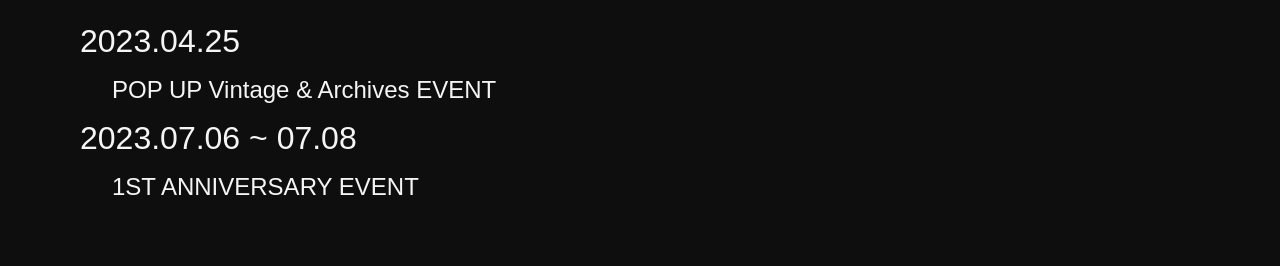
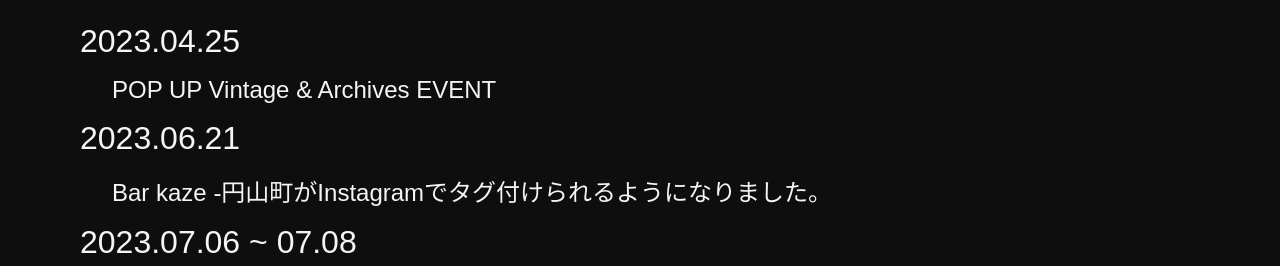
Before and after one commit to mitsu0428/bar-kaze, a Next.js app: page / in a window 1280 px wide. Shown: the part 949-1215 px from the top of the page. Built offline with nearby package versions, Linux system fonts and the light colour scheme.

Commit message:
feat: newsの追加

```diff
--- a/src/components/ShopNews.tsx
+++ b/src/components/ShopNews.tsx
@@ -5,19 +5,23 @@
   isPc: boolean;
 };
 
-function ShopNews({ isPc }: Props) {
+const ShopNews = ({ isPc }: Props) => {
   return (
     <Container isPc={isPc}>
       <CustomSubTitle>News</CustomSubTitle>
       <SubContainer>
         <CustomText>2023.04.25</CustomText>
         <CustomTextMin>POP UP Vintage & Archives EVENT</CustomTextMin>
+        <CustomText>2023.06.21</CustomText>
+        <CustomTextMin>
+          Bar kaze -円山町がInstagramでタグ付けられるようになりました。
+        </CustomTextMin>
         <CustomText>2023.07.06 ~ 07.08</CustomText>
         <CustomTextMin>1ST ANNIVERSARY EVENT</CustomTextMin>
       </SubContainer>
     </Container>
   );
-}
+};
 
 export default ShopNews;
 
--- a/src/components/TopView.tsx
+++ b/src/components/TopView.tsx
@@ -124,7 +124,7 @@
 
 const CustomTextArea = styled.div<{ isPc: boolean }>`
   position: absolute;
-  top: 32px;
+  top: 128px;
   left: 32px;
   z-index: 1;
   width: ${(props) => (props.isPc ? "100%" : "100%")};
```
